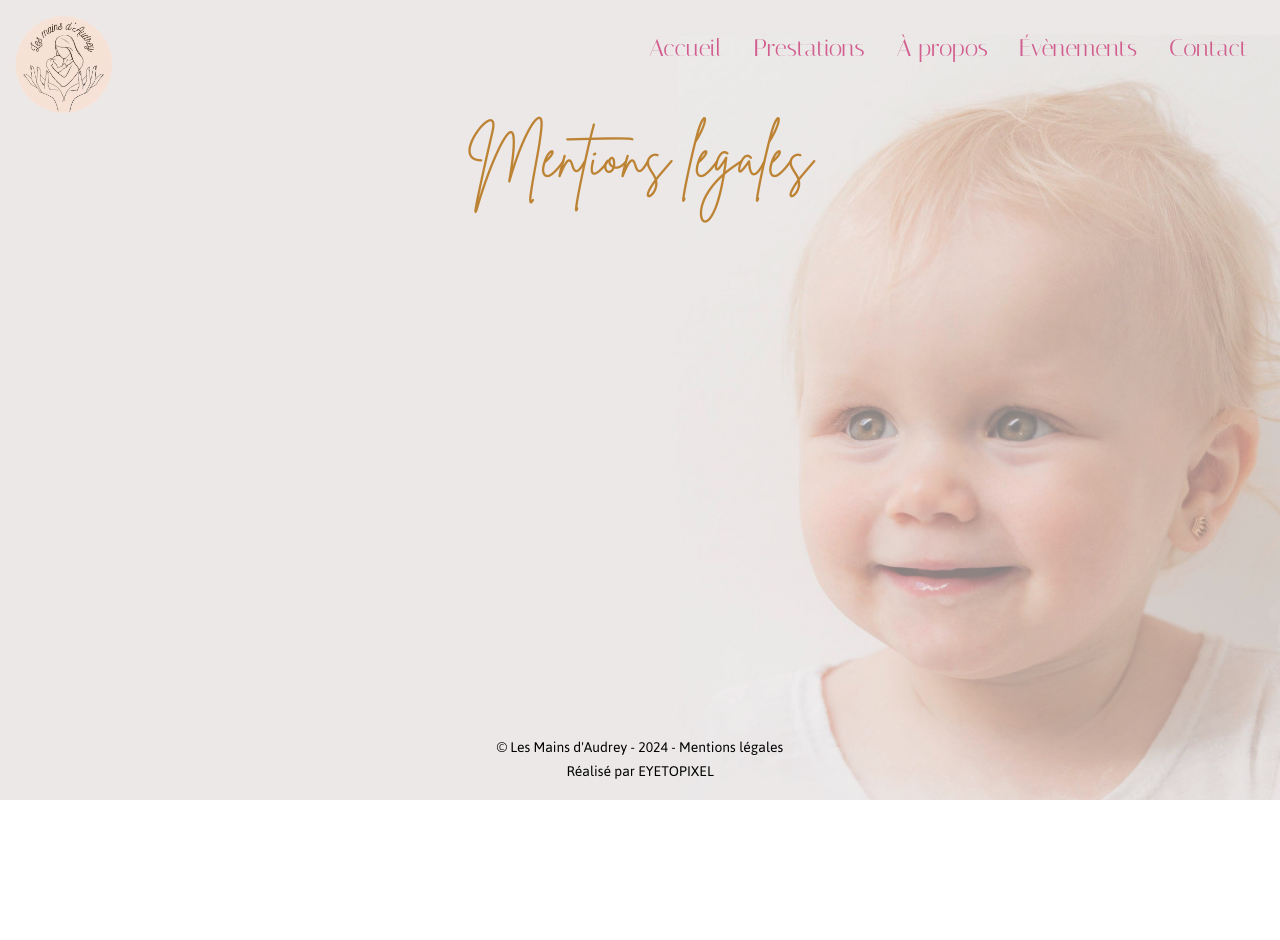
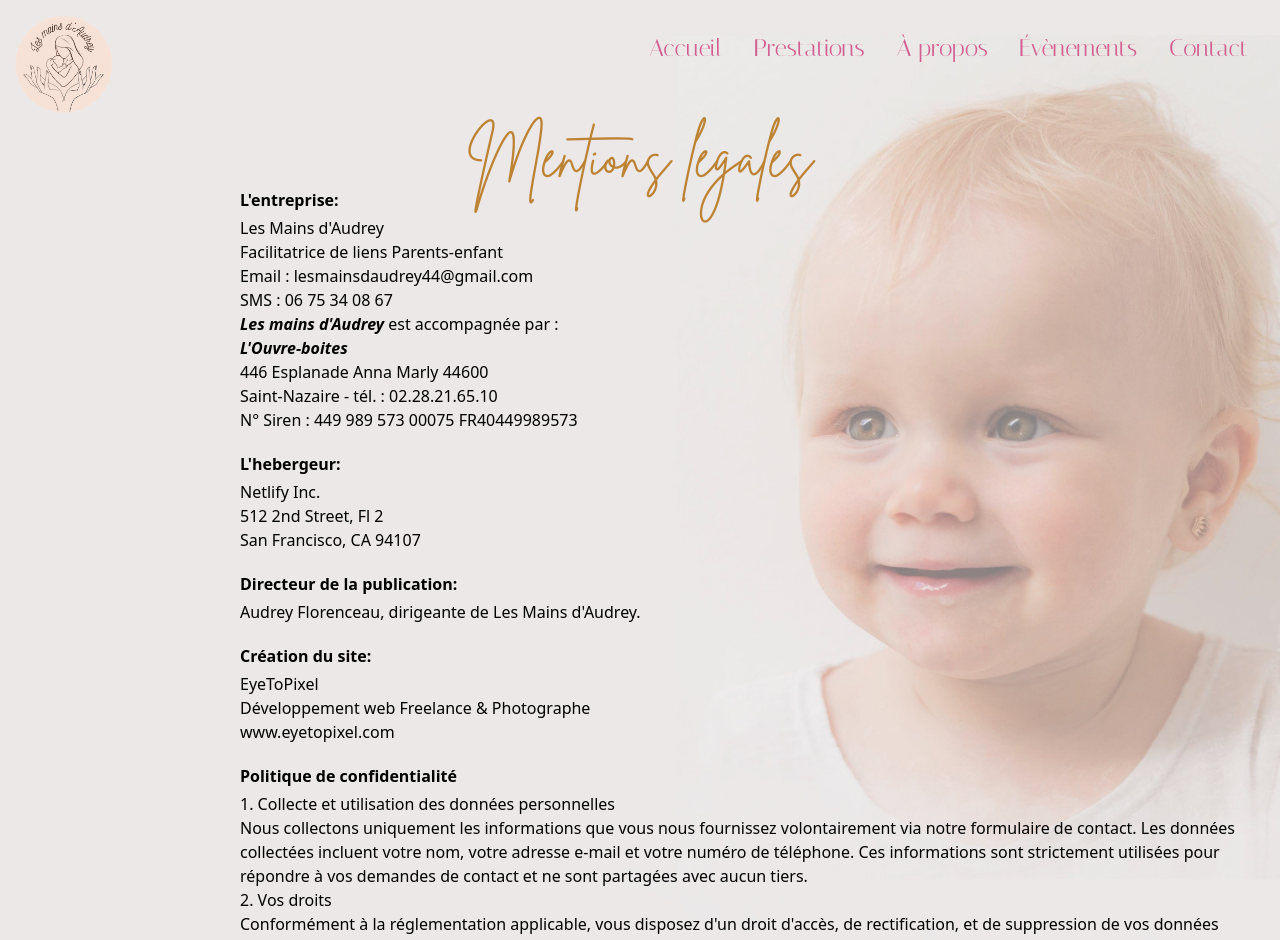
Before and after one commit to luciel53/lesmainsd-audrey, a Next.js app in the folder les-mains-d-audrey/: page /mentionslegales in a window 1280 px wide. Shown: the top 940 px of the page. Before the commit the page ends 800 px from the top, so only its background shows below. Built offline with nearby package versions, Linux system fonts and the light colour scheme; what tailwindcss-animated would draw is missing.

Commit message:
Mentions legales is done

```diff
--- a/les-mains-d-audrey/src/app/mentionslegales/page.js
+++ b/les-mains-d-audrey/src/app/mentionslegales/page.js
@@ -1,7 +1,72 @@
+import Link from "next/link";
+
 export default function Event() {
-	return (
-		<div>
-			<h1 className="font-brittany text-6xl">Mentions légales</h1>
-		</div>
-	)
+  return (
+    <div className="flex flex-col">
+      <h1 className="font-brittany text-6xl">Mentions légales</h1>
+      {/* L'entreprise */}
+      <div className="flex flex-col md:ml-60 md:mb-5">
+        <h3 className=" font-bold mb-1">L'entreprise:</h3>
+        <p>Les Mains d'Audrey</p>
+        <p>Facilitatrice de liens Parents-enfant</p>
+        <p>Email : lesmainsdaudrey44@gmail.com</p>
+        <p>SMS : 06 75 34 08 67</p>
+        <p>
+          <strong className="italic">Les mains d'Audrey</strong> est accompagnée
+          par :
+        </p>
+        <p className="italic font-bold">L'Ouvre-boites</p>
+        <p>446 Esplanade Anna Marly 44600</p>
+        <p>Saint-Nazaire - tél. : 02.28.21.65.10 </p>
+        <p>N° Siren : 449 989 573 00075 FR40449989573 </p>
+      </div>
+      {/* L'hébergeur */}
+      <div className="flex flex-col md:ml-60 md:mb-5">
+        <h3 className=" font-bold mb-1">L'hebergeur:</h3>
+        <p>Netlify Inc.</p>
+        <p> 512 2nd Street, Fl 2</p>
+        <p>San Francisco, CA 94107</p>
+        {/* <p><a href="mailto:lesmainsdaudrey44@gmail.com">privacy@netlify.com</a></p> */}
+      </div>
+      {/* Directeur de la publication */}
+      <div className="flex flex-col md:ml-60 md:mb-5">
+        <h3 className=" font-bold mb-1">Directeur de la publication:</h3>
+        <p>Audrey Florenceau, dirigeante de Les Mains d'Audrey.</p>
+      </div>
+
+      {/* Créateur du site */}
+      <div className="flex flex-col md:ml-60 md:mb-5">
+        <h3 className=" font-bold mb-1">Création du site:</h3>
+        <p>EyeToPixel</p>
+        <p>Développement web Freelance & Photographe</p>
+        <Link href="/">www.eyetopixel.com</Link>
+      </div>
+      {/* Politique de confidentialité */}
+      <div className="flex flex-col md:ml-60 md:mb-16">
+        <h3 className=" font-bold mb-1">Politique de confidentialité</h3>
+        <h4>1. Collecte et utilisation des données personnelles</h4>
+        <p>
+          Nous collectons uniquement les informations que vous nous fournissez
+          volontairement via notre formulaire de contact. Les données collectées
+          incluent votre nom, votre adresse e-mail et votre numéro de téléphone.
+          Ces informations sont strictement utilisées pour répondre à vos
+          demandes de contact et ne sont partagées avec aucun tiers.
+        </p>
+
+        <h4>2. Vos droits</h4>
+        <p>
+          Conformément à la réglementation applicable, vous disposez d'un droit
+          d'accès, de rectification, et de suppression de vos données
+          personnelles. Vous pouvez exercer ces droits en nous contactant à
+          l'adresse suivante : lesmainsdaudrey44@gmail.com.
+        </p>
+
+        <h3>3. Absence de cookies et de suivi</h3>
+        <p>
+          Notre site n'utilise aucun cookie ni aucun outil de suivi. Aucune
+          information de navigation n'est collectée.
+        </p>
+      </div>
+    </div>
+  );
 }
```
